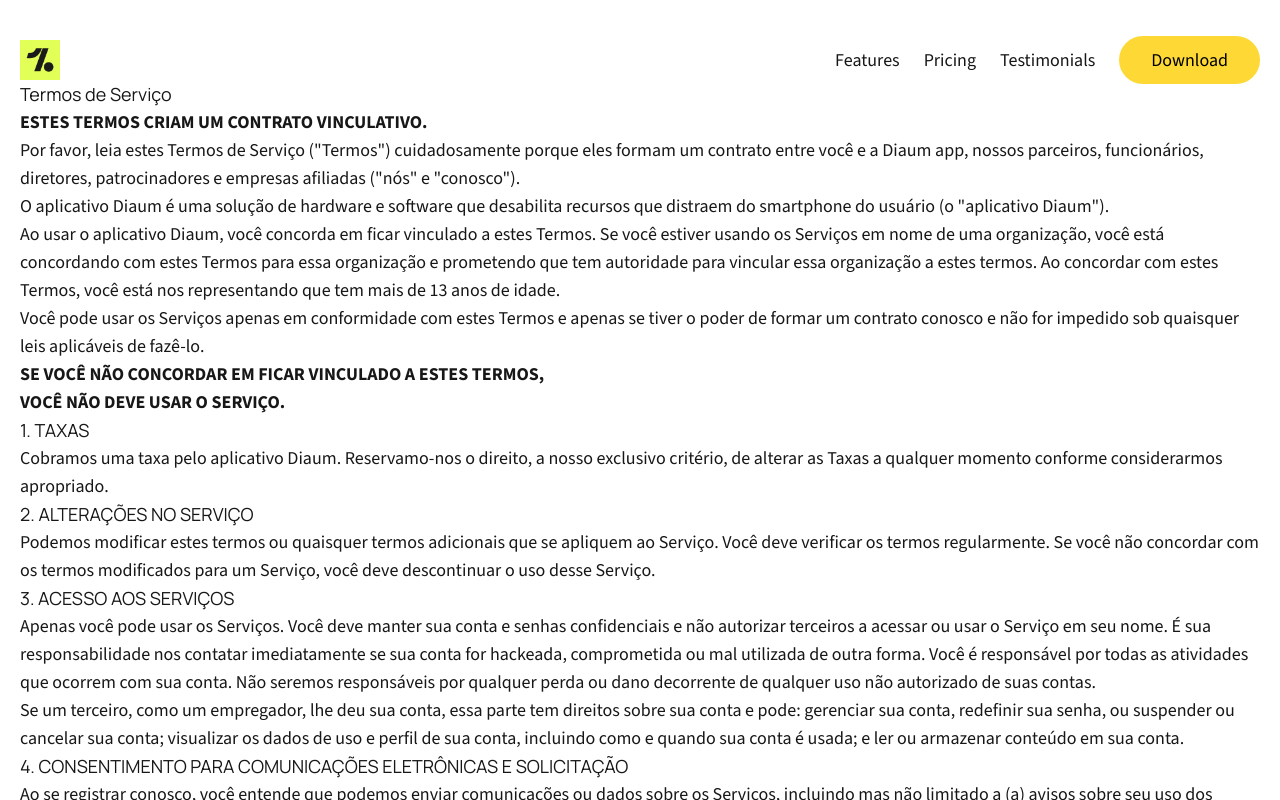
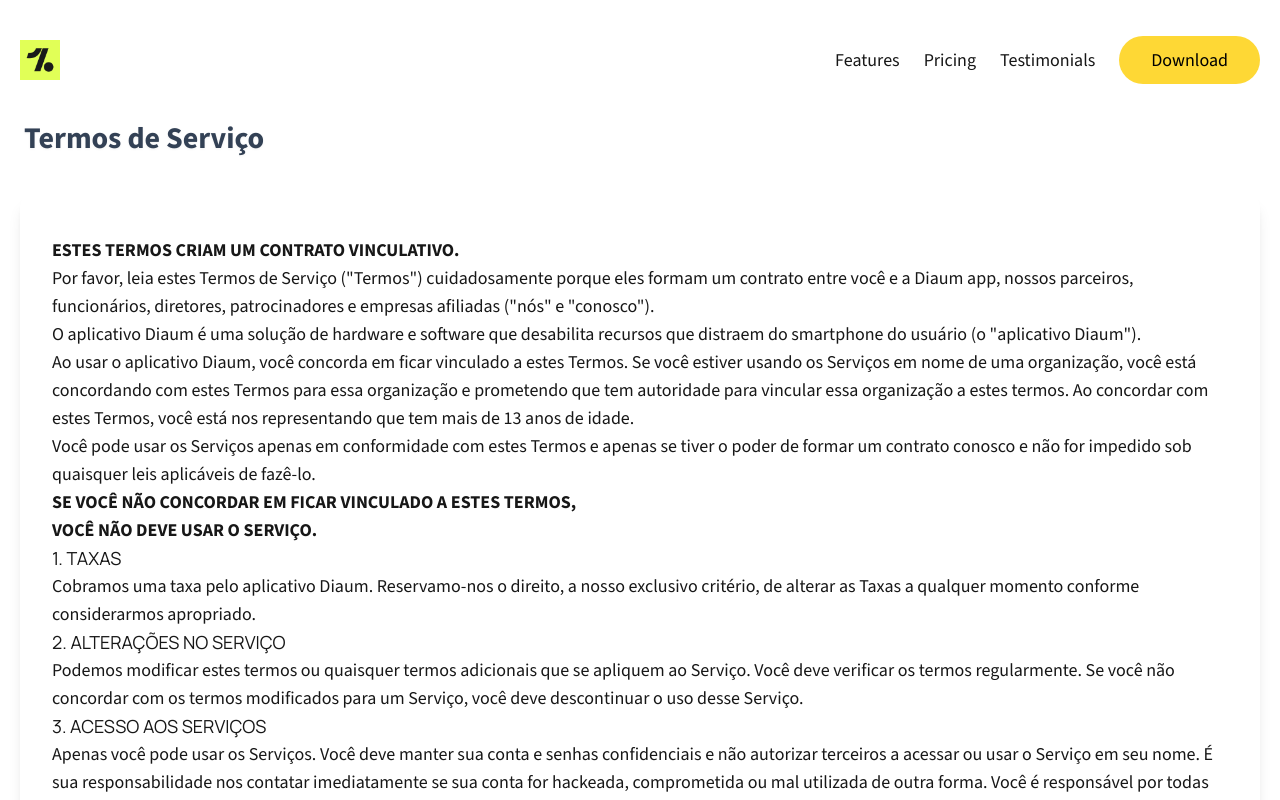
Before and after one commit to GGhiaroni/website, a Next.js app: page /Terms-of-Service in a window 1280 px wide. Shown: the top 800 px of the page. Built offline with nearby package versions, Linux system fonts and the light colour scheme.

Commit message:
feat: Melhora o layout da página de Termos de Uso (closes #25) (#31)

```diff
--- a/src/app/Terms-of-Service/page.tsx
+++ b/src/app/Terms-of-Service/page.tsx
@@ -8,9 +8,17 @@
 
 export default function TermsOfServicePage() {
   return (
-    <Container className="py-10 lg:py-20">
-      <div className="prose prose-slate max-w-none dark:prose-invert">
-        <h1>Termos de Serviço</h1>
+    <Container className="py-16 lg:py-28">
+      {/* LOGO E TÍTULO */}
+      <div className="flex flex-col items-start mb-10">
+        <span className="text-3xl text-slate-700 font-bold mt-2 ml-1 drop-shadow-sm">Termos de Serviço</span>
+      </div>
+      {/* TERMOS ORIGINAIS */}
+      <div className="prose max-w-7xl prose-slate dark:prose-invert bg-white/90 rounded-xl shadow-lg px-8 py-10
+        prose-headings:font-bold prose-headings:text-slate-900 prose-p:text-slate-800 prose-p:leading-relaxed
+        prose-h2:mt-8 prose-h2:mb-2 prose-h2:text-lg prose-h2:font-bold prose-h2:text-slate-800
+        prose-strong:text-slate-900 prose-strong:font-bold">
+        <h1 className="hidden">Termos de Serviço</h1>
 
         <p>
           <strong>ESTES TERMOS CRIAM UM CONTRATO VINCULATIVO.</strong>
```
Also changed, not shown: 1 other file (tests, documents, lock files or other folders).
